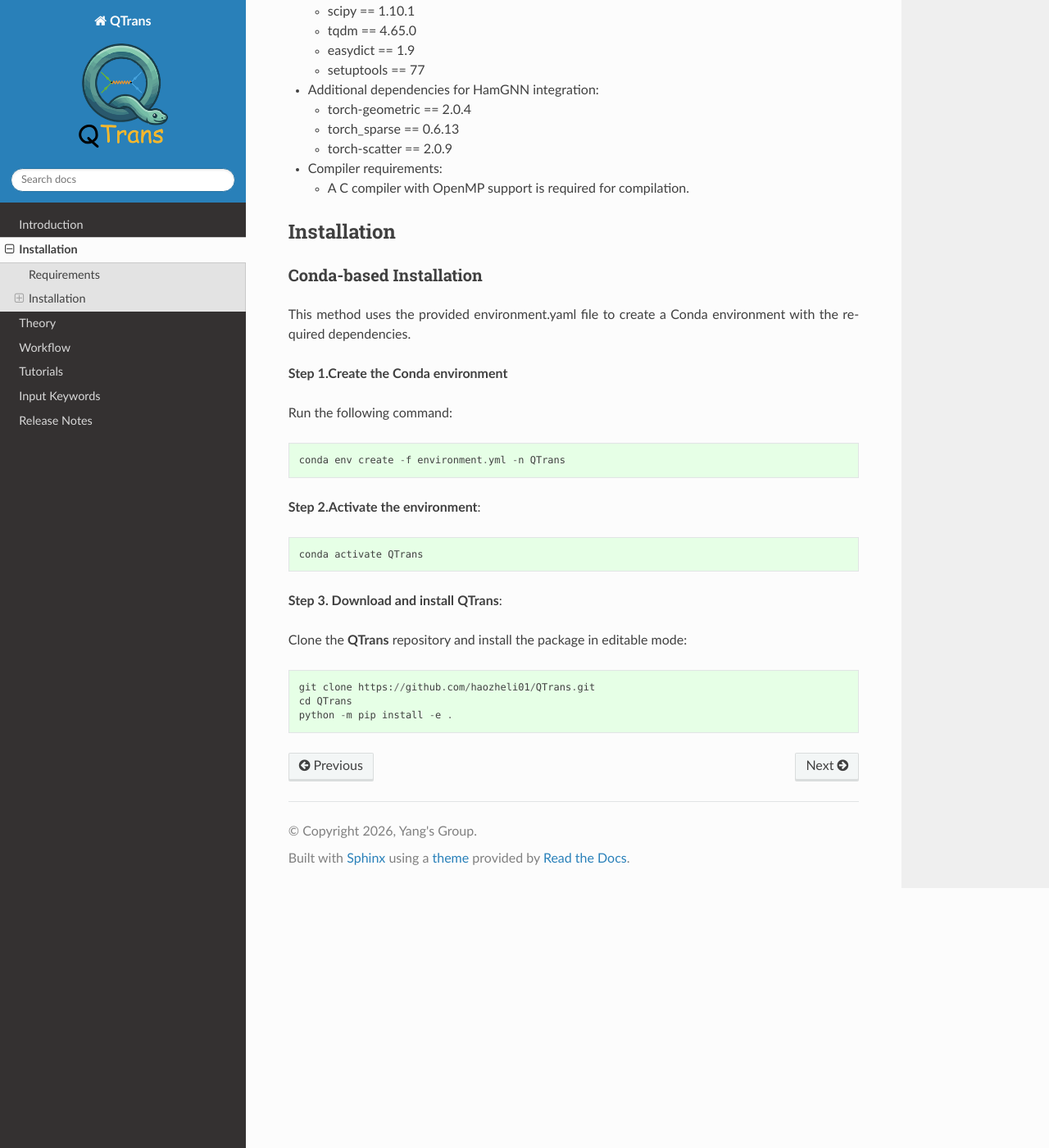
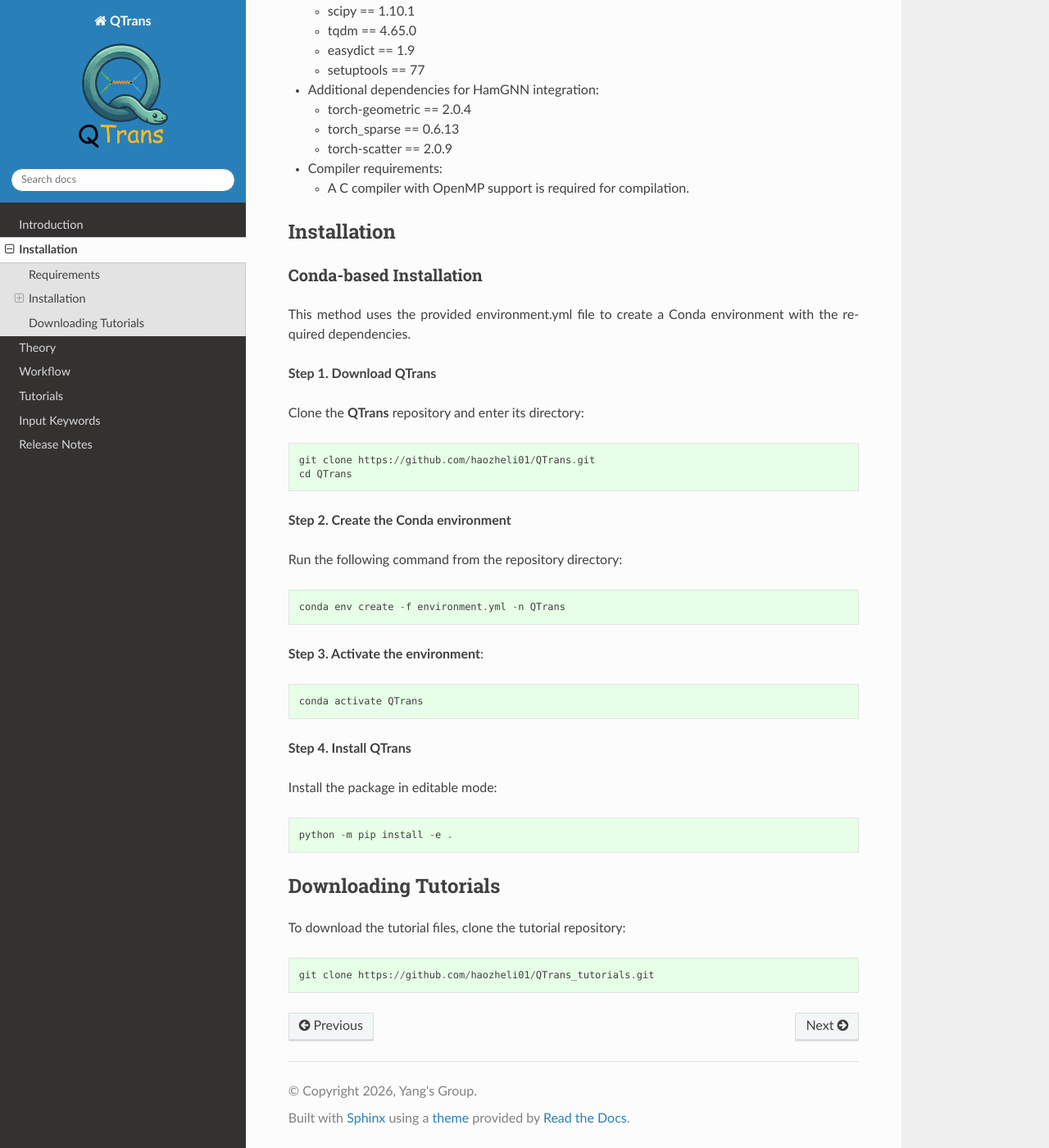
Before and after one commit to haozheli01/QTrans, a Sphinx documentation site: the page built from docs/source/installation.rst, in a window 1280 px wide and 1400 px high, scrolled down 526 px. Shown: the whole window at 82% size. Built offline with Sphinx 7.4.7 and the Read the Docs theme 3.1.0, drawn with Linux system fonts in a browser that asks for light colours.

Commit message:
update the docs

```diff
--- a/docs/source/installation.rst
+++ b/docs/source/installation.rst
@@ -37,22 +37,35 @@ Installation
 
 Conda-based Installation
 ^^^^^^^^^^^^^^^^^^^^^^^^^^^^^^^^^^^^^^^^^^^^^^^^^^^^^^^
-This method uses the provided environment.yaml file to create a Conda environment with the required dependencies.
+This method uses the provided environment.yml file to create a Conda environment with the required dependencies.
 
-**Step 1.Create the Conda environment**
+**Step 1. Download QTrans**
 
-Run the following command::
+Clone the **QTrans** repository and enter its directory::
+
+  git clone https://github.com/haozheli01/QTrans.git
+  cd QTrans
+
+**Step 2. Create the Conda environment**
+
+Run the following command from the repository directory::
 
   conda env create -f environment.yml -n QTrans
 
-**Step 2.Activate the environment**::
+**Step 3. Activate the environment**::
 
   conda activate QTrans
 
-**Step 3. Download and install** **QTrans**:
+**Step 4. Install QTrans**
 
-Clone the **QTrans** repository and install the package in editable mode::
+Install the package in editable mode::
 
-  git clone https://github.com/haozheli01/QTrans.git
-  cd QTrans
   python -m pip install -e .
+
+
+Downloading Tutorials
+-----------------------------
+
+To download the tutorial files, clone the tutorial repository::
+
+  git clone https://github.com/haozheli01/QTrans_tutorials.git
```
Also changed, not shown: README.md (+9 -3 lines), 1 other file.
